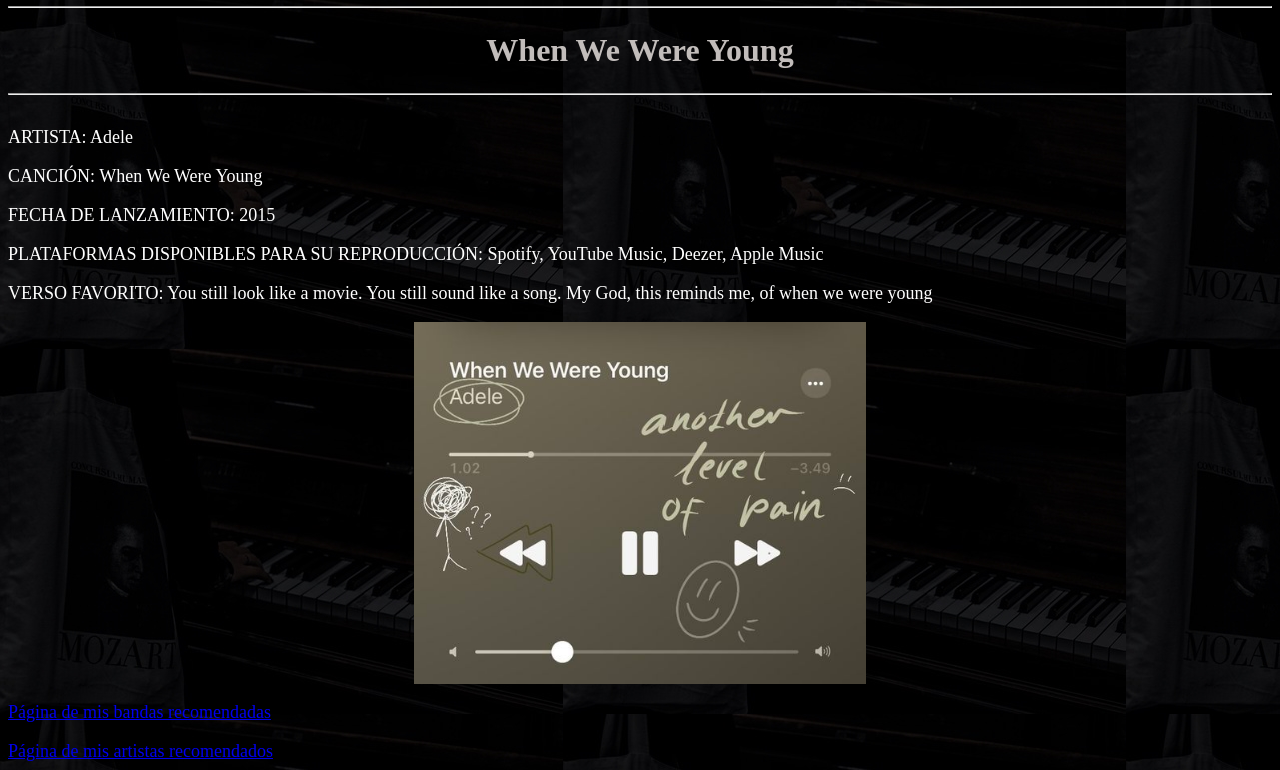
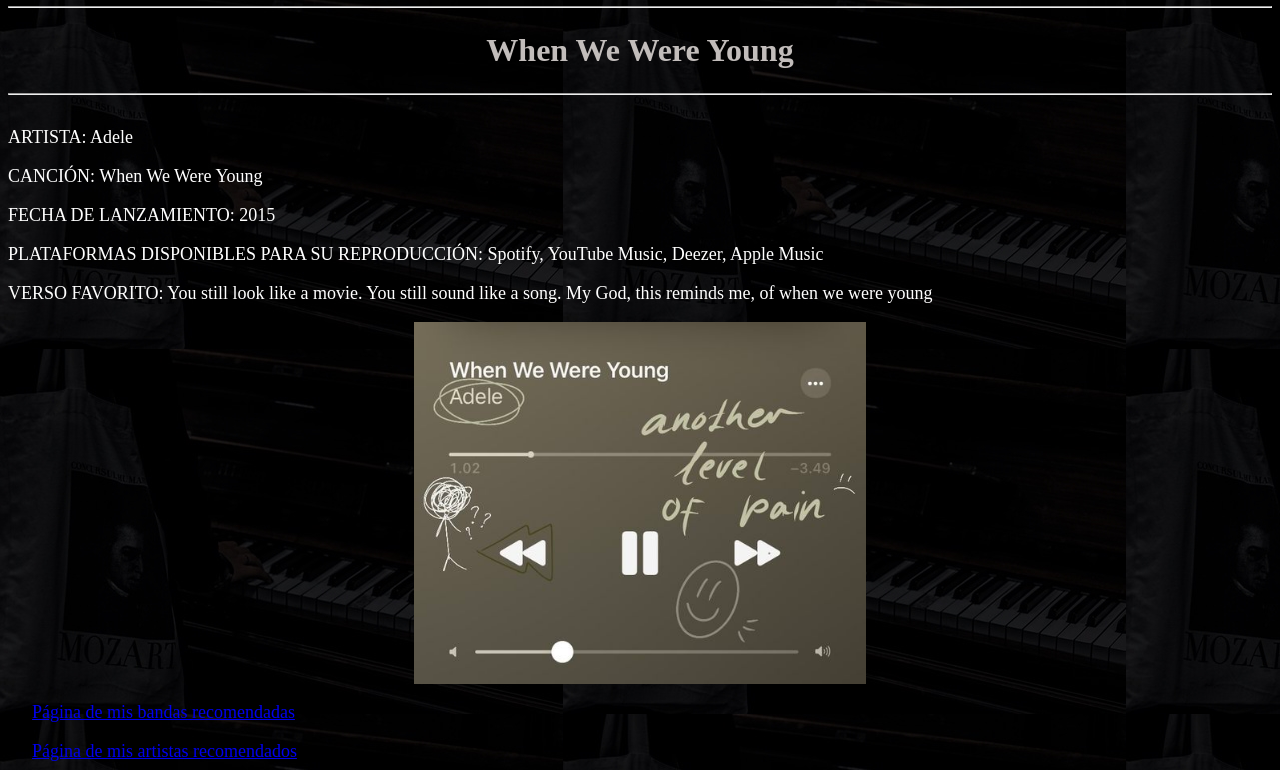
Before and after one commit to dmcknight21/Computacion, a plain HTML site: page index.html in a window 1280 px wide. Shown: the part 2936-3706 px from the top of the page. Drawn offline with Linux system fonts and the light colour scheme.

Commit message:
Update index.html

```diff
--- a/index.html
+++ b/index.html
@@ -65,9 +65,9 @@
 <div align="center"><img src="adele.jpg" heigh="564px" width="452px"></div>
 <p></p>
 <p></p>
-<a href="#2.html">Página de mis bandas recomendadas </a>
+  <li><a href="#2.html">Página de mis bandas recomendadas </a></li>
 <p></p>
 <p></p>
-<a href="#3.html">Página de mis artistas recomendados </a>
+  <li><a href="#3.html">Página de mis artistas recomendados </a></li>
 </body>
 </html>
```
